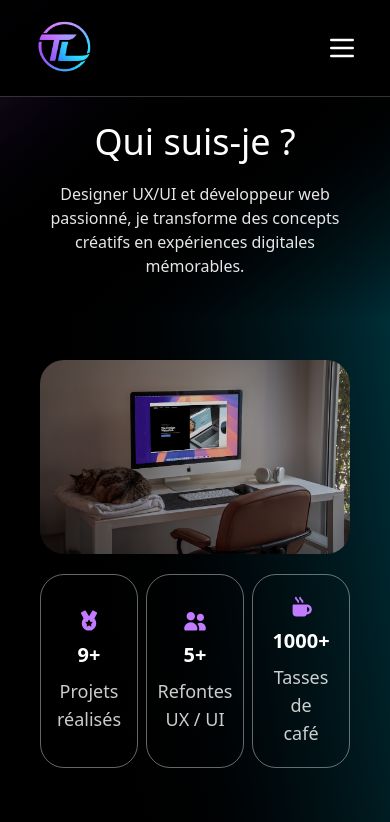
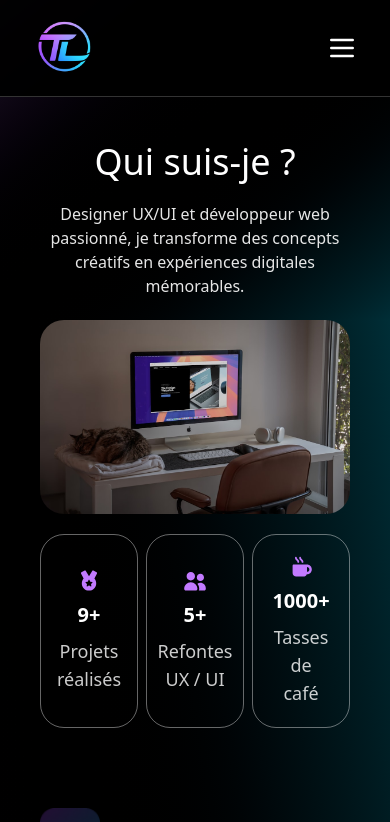
Before and after one commit to thaislario972/Portfolio, a Nuxt app: page /qui-suis-je in a window 390 px wide. Shown: the top 822 px of the page. Built offline with nearby package versions, Linux system fonts and the light colour scheme.

Commit message:
fix détail

```diff
--- a/app/pages/qui-suis-je.vue
+++ b/app/pages/qui-suis-je.vue
@@ -33,12 +33,12 @@ const parc = [
 
 <template>
   <section class="bg-black">
-    <div class="flex flex-col h-80 justify-center items-center lg:pt-10 md:pt-20 pt-30 lg:h-70 md:h-60 sm:h-60 p-10 gap-y-5 bg-gradient-to-br from-lavand/20 via-black to-turq/25">
+    <div class="flex flex-col h-80 justify-center items-center lg:pt-10 md:pt-20 pt-30 lg:h-70 md:h-60 sm:h-60 p-10 pb-0 gap-y-5 bg-gradient-to-br from-lavand/20 via-black to-turq/25">
       <h2 class="text-white md:text-5xl text-4xl ">Qui suis-je ?</h2>
       <p class="text-white/90 md:text-xl text-md text-center sm:text-center lg:w-[60%]">Designer UX/UI et développeur web passionné, je transforme des concepts créatifs en expériences digitales mémorables.</p>
     </div>
     <div class="bg-gradient-to-bl from-turq/25 via-black to-lavand/20 lg:px-20 py-0">
-      <div class="grid xl:grid-cols-2  lg:grid-cols-1 md:grid-cols-1 sm:grid-cols-1 gap-20 lg:p-20 p-10 ">
+      <div class="grid xl:grid-cols-2  lg:grid-cols-1 md:grid-cols-1 sm:grid-cols-1 gap-20 lg:p-20 p-10 pt-0 ">
         <div class="flex flex-col gap-5 ">
           <img src="/img/ordi-bur.jpeg" alt="ordi" class="w-full rounded-3xl h-full object-cover" />
           <div class="grid grid-cols-3 md:gap-7 gap-2 sm:gap-2">
```
